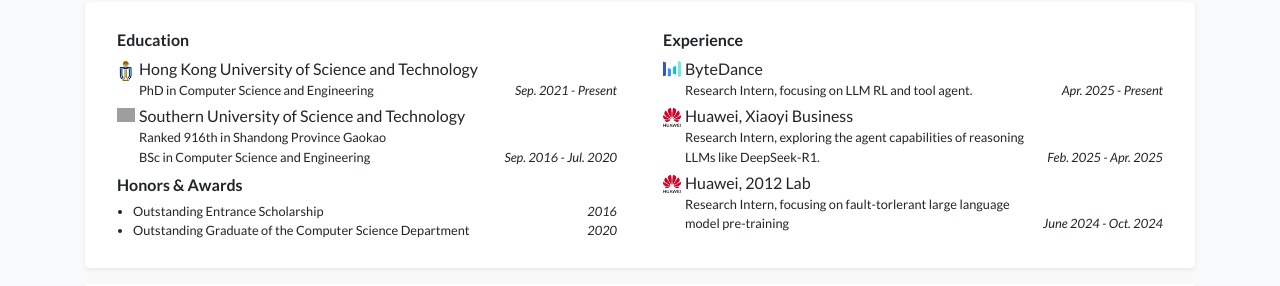
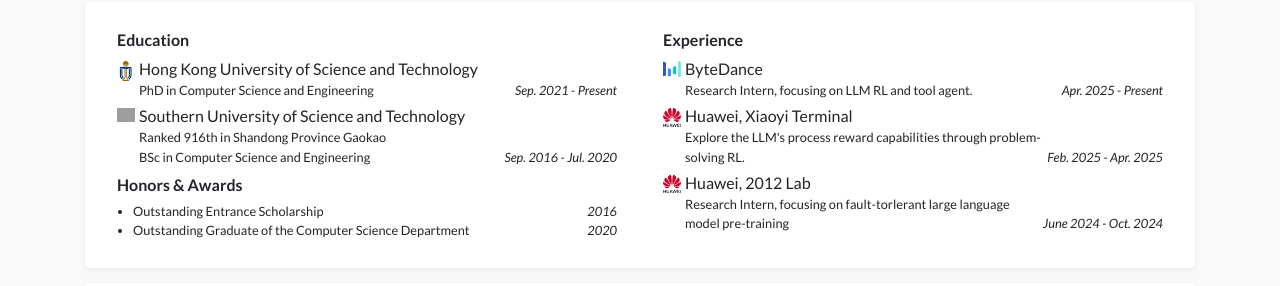
Before and after one commit to ColinLu50/colinlu50.github.io, a Jekyll site: the page built from index.html, in a window 1280 px wide and 900 px high, scrolled down 449 px. Shown: the part 154-440 px from the top of the window. Built offline with Jekyll 4.4.1, drawn with Linux system fonts in a browser that asks for light colours; nearby versions of some CDN libraries; a style sheet for code colours, icons or effects is not loaded; grey boxes are pictures that could not be loaded.

Commit message:
update experience

```diff
--- a/_data/profile.yml
+++ b/_data/profile.yml
@@ -62,9 +62,9 @@
   position: Research Intern, focusing on LLM RL and tool agent.
   date: Apr. 2025 - Present
 
-- name: Huawei, Xiaoyi Business
+- name: Huawei, Xiaoyi Terminal
   logo: /assets/images/photos/Huawei_logo.png
-  position: Research Intern, exploring the agent capabilities of reasoning LLMs like DeepSeek-R1.
+  position: Explore the LLM's process reward capabilities through problem-solving RL.
   date: Feb. 2025 - Apr. 2025
 
 - name: Huawei, 2012 Lab
```
